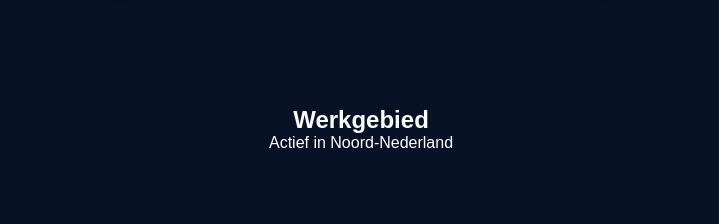
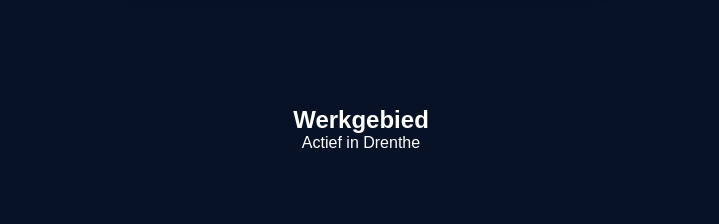
Before and after one commit to dannymanting123-ai/steenfris-website, a React (Vite) app: page / in a window 1280 px wide. Shown: the part 1500-1724 px from the top of the page, without its empty margins (279-998 px from the left). Built offline with nearby package versions, Linux system fonts and the light colour scheme.

Commit message:
Update App.jsx

```diff
--- a/src/App.jsx
+++ b/src/App.jsx
@@ -108,7 +108,7 @@ export default function App() {
 
       <section className="service-area">
         <h2>Werkgebied</h2>
-        <p>Actief in Noord-Nederland</p>
+        <p>Actief in Drenthe</p>
       </section>
 
       <section className="contact-section">
```
